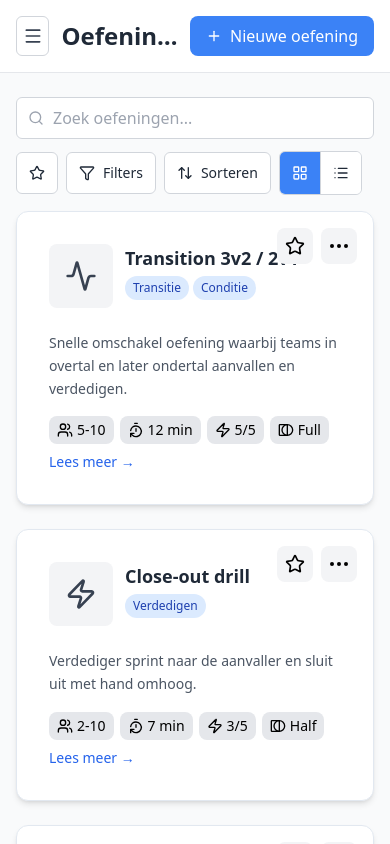
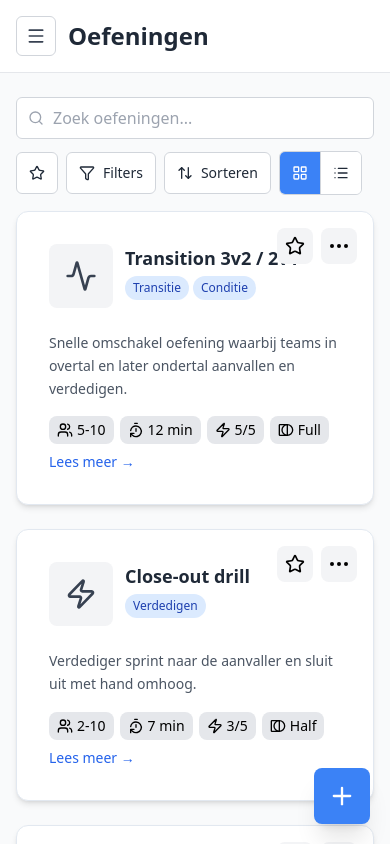
Before and after one commit to SebasJH/court-assist, a Vue app: page /oefeningen in a window 390 px wide. Built offline with nearby package versions, Linux system fonts and the light colour scheme.

Commit message:
Updated mobile styling

```diff
--- a/src/App.vue
+++ b/src/App.vue
@@ -3,7 +3,7 @@
     <NotificationBar />
 
     <!-- Desktop sidebar -->
-    <div class="hidden md:block">
+    <div class="hidden xl:block">
       <Sidebar />
     </div>
 
@@ -42,13 +42,18 @@ export default {
   methods: {
     onOpenMobileSidebar() {
       this.mobileSidebarOpen = true
+    },
+    onCloseMobileSidebar() {
+      this.mobileSidebarOpen = false
     }
   },
   mounted() {
     window.addEventListener('open-mobile-sidebar', this.onOpenMobileSidebar)
+    window.addEventListener('close-mobile-sidebar', this.onCloseMobileSidebar)
   },
   unmounted() {
     window.removeEventListener('open-mobile-sidebar', this.onOpenMobileSidebar)
+    window.removeEventListener('close-mobile-sidebar', this.onCloseMobileSidebar)
   }
 }
 </script>
--- a/src/components/Modal.vue
+++ b/src/components/Modal.vue
@@ -49,13 +49,13 @@ export default {
   },
   computed: {
     overlayClass() {
-      if (!this.drawer) return 'items-center justify-center'
+      if (!this.drawer) return 'items-end xl:items-center justify-center'
       // stretch vertically and align to side
       return this.side === 'left' ? 'items-stretch justify-start' : 'items-stretch justify-end'
     },
     contentClass() {
       if (!this.drawer) {
-        return `rounded-2xl w-full ${this.maxWidthClass} max-h-[90vh] ${this.contentPaddingClass}`
+        return `rounded-none xl:rounded-2xl w-full ${this.maxWidthClass} max-h-[90vh] ${this.contentPaddingClass}`
       }
       return `h-full w-full ${this.drawerWidthClass} ${this.contentPaddingClass}`
     }
--- a/src/components/PageHeader.vue
+++ b/src/components/PageHeader.vue
@@ -5,7 +5,7 @@
         <div class="flex items-center gap-3 min-w-0">
           <button
             type="button"
-            class="md:hidden inline-flex items-center justify-center w-10 h-10 rounded-md border border-gray-300 bg-white text-gray-700 hover:bg-gray-50"
+            class="xl:hidden inline-flex items-center justify-center w-10 h-10 rounded-md border border-gray-300 bg-white text-gray-700 hover:bg-gray-50"
             aria-label="Menu"
             @click="openMobileSidebar"
           >
--- a/src/components/Sidebar.vue
+++ b/src/components/Sidebar.vue
@@ -1,5 +1,5 @@
 <template>
-  <aside :class="['bg-white shadow-lg border-r border-gray-200 flex flex-col h-full md:h-screen transition-all duration-300 ease-in-out', collapsed ? 'w-full md:w-20' : 'w-full md:w-64']">
+  <aside :class="['bg-white shadow-lg border-r border-gray-200 flex flex-col h-full xl:h-screen transition-all duration-300 ease-in-out', collapsed ? 'w-full xl:w-20' : 'w-full xl:w-64']">
     <!-- Header -->
     <div class="p-4 border-b border-gray-200">
       <div class="flex items-center justify-between">
@@ -12,7 +12,7 @@
           COURT ASSIST
         </div>
         <button
-          class="ml-auto hidden md:inline-flex rounded-md p-2 hover:bg-gray-100 text-gray-600 transition-colors duration-200"
+          class="ml-auto hidden xl:inline-flex rounded-md p-2 hover:bg-gray-100 text-gray-600 transition-colors duration-200"
           :title="collapsed ? 'Expand sidebar' : 'Collapse sidebar'"
           @click="toggleSidebar"
         >
@@ -31,6 +31,7 @@
             ($route.path.startsWith('/oefeningen') || $route.path.startsWith('/oefening')) ? 'active' : '',
             collapsed ? 'justify-center px-0 py-3 gap-0' : 'gap-2 px-4 py-3'
           ]"
+          @click="onNavClick"
       >
         <TrafficCone :class="iconSizeClass" />
         <span :class="textClass">Oefeningen</span>
@@ -42,6 +43,7 @@
             $route.path.startsWith('/trainingen') ? 'active' : '',
             collapsed ? 'justify-center px-0 py-3 gap-0' : 'gap-2 px-4 py-3'
           ]"
+          @click="onNavClick"
       >
         <Dumbbell :class="iconSizeClass" />
         <span :class="textClass">Trainingen</span>
@@ -110,6 +112,10 @@ export default {
   methods: {
     toggleSidebar() {
       this.collapsed = !this.collapsed
+    },
+    onNavClick() {
+      // Close the mobile drawer when a navigation item is tapped
+      window.dispatchEvent(new CustomEvent('close-mobile-sidebar'))
     }
   }
 }
--- a/src/components/exercise/ExerciseForm.vue
+++ b/src/components/exercise/ExerciseForm.vue
@@ -8,7 +8,7 @@
     <div class="grid grid-cols-1 md:grid-cols-4 gap-4 mb-4">
 
       <!-- Name -->
-      <div class="form-group col-span-1 md:col-span-3" ref="nameGroupRef">
+      <div class="form-group col-span-4 md:col-span-3" ref="nameGroupRef">
         <label class="block text-sm font-medium text-gray-700 mb-1">
           Naam <span class="text-red-500" aria-hidden="true">*</span>
           <span v-if="errors.name" class="ml-2 text-xs font-semibold text-red-600">{{ errors.name }}</span>
@@ -25,7 +25,7 @@
       </div>
 
       <!-- Icon -->
-      <div class="form-group col-span-1 md:col-span-1">
+      <div class="form-group col-span-4 md:col-span-1">
         <label class="block text-sm font-medium text-gray-700 mb-1">Icoon</label>
         <IconPicker v-model="form.icon" :icons="placeholderIcons"/>
       </div>
--- a/src/components/ui/Button.vue
+++ b/src/components/ui/Button.vue
@@ -10,7 +10,7 @@
     <component
       v-if="icon && iconPosition === 'left'"
       :is="icon"
-      class="w-4 h-4"
+      :class="computedIconClass"
       aria-hidden="true"
     />
 
@@ -23,7 +23,7 @@
     <component
       v-if="icon && iconPosition === 'right'"
       :is="icon"
-      class="w-4 h-4"
+      :class="computedIconClass"
       aria-hidden="true"
     />
   </button>
@@ -37,6 +37,7 @@ export default {
     outline: { type: Boolean, default: false }, // outline style: border + text color, no bg
     icon: { type: String, default: '' }, // name of globally-registered icon component
     iconPosition: { type: String, default: 'left' }, // 'left' | 'right'
+    iconClass: { type: String, default: 'w-4 h-4' }, // tailwind classes for icon size
     type: { type: String, default: 'button' },
     disabled: { type: Boolean, default: false }
   },
@@ -59,11 +60,16 @@ export default {
     classes() {
       // Match legacy .btn-* look by default; only add flex/gap when an icon is present
       const withIcon = !!this.icon
+      const iconOnly = withIcon && !this.$slots.default
       return [
         this.colorClass,
         withIcon ? 'inline-flex items-center gap-2' : '',
+        iconOnly ? 'justify-center' : '',
         this.disabled ? 'opacity-60 cursor-not-allowed' : ''
       ]
+    },
+    computedIconClass() {
+      return this.iconClass || 'w-4 h-4'
     },
     computedAriaLabel() {
       // If icon-only (no default slot), rely on a provided aria-label attr; otherwise omit
--- a/src/views/ExercisePage.vue
+++ b/src/views/ExercisePage.vue
@@ -1,7 +1,7 @@
 <template>
   <PageHeader title="Oefeningen">
       <template #actions>
-        <UiButton color="primary" icon="Plus" @click="openForm()">Nieuwe oefening</UiButton>
+        <UiButton class="hidden md:inline-flex" color="primary" icon="Plus" @click="openForm()">Nieuwe oefening</UiButton>
       </template>
     </PageHeader>
 
@@ -170,6 +170,18 @@
       <DeleteConfirm :name="deleteName" @cancel="cancelDelete" @confirm="confirmDelete" />
     </modal>
   </div>
+
+  <!-- Mobile FAB: create exercise -->
+  <UiButton
+    class="md:hidden fixed bottom-5 right-5 z-[3000] !p-0 w-14 h-14 shadow-xl"
+    color="primary"
+    icon="Plus"
+    iconClass="w-7 h-7"
+    aria-label="Nieuwe oefening"
+    title="Nieuwe oefening"
+    @click="openForm()"
+  />
+
 </template>
 
 <script>
```
Also changed, not shown: src/views/ExerciseDetail.vue (+10 -2 lines).
